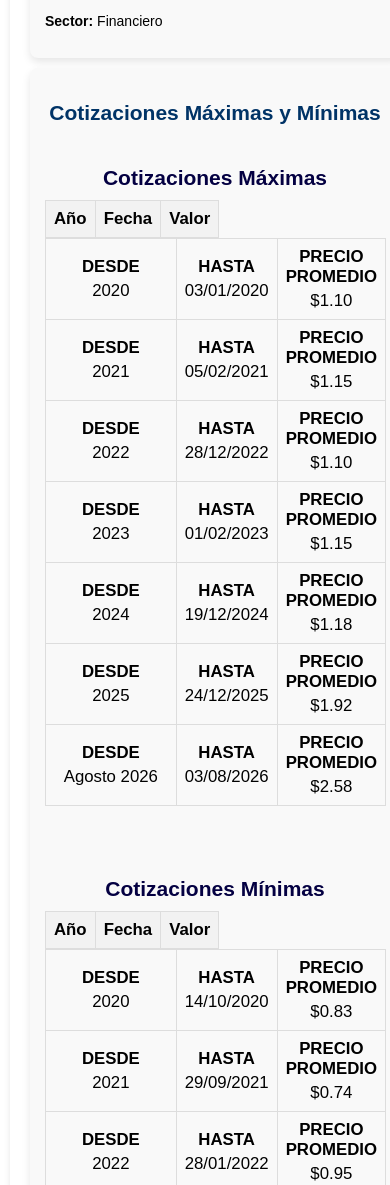
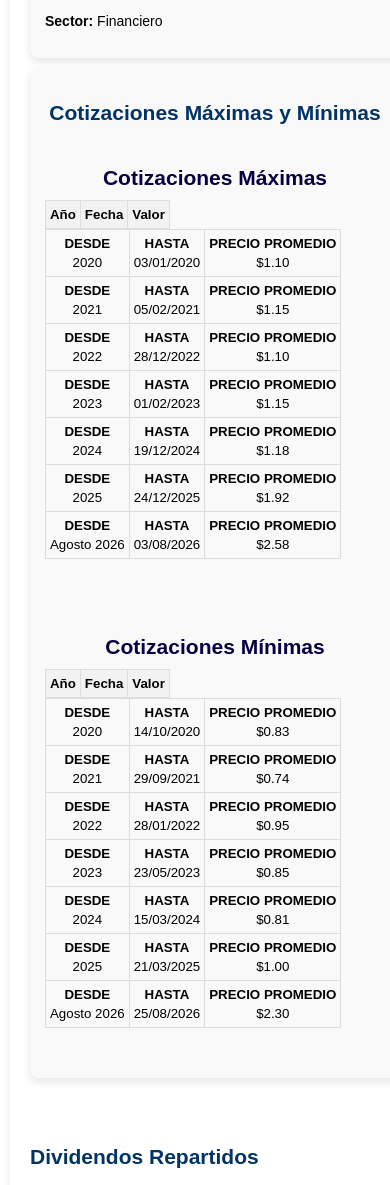
Before and after one commit to TRomMV/Reporte-Metrovalores, a Flask app: a page that uses templates/empresa.html in a window 390 px wide. Shown: the part 1331-2516 px from the top of the page. Run offline with Flask 3, Linux system fonts and the light colour scheme; parts of the project's set-up code (start-up, migrations or seed data) failed here and were passed over; grey boxes are pictures that could not be loaded.

Commit message:
correción vista graph

```diff
--- a/templates/empresa.html
+++ b/templates/empresa.html
@@ -53,14 +53,16 @@
             height: 420px !important;
         }
 
-        /* Forzar que las tablas de cotizaciones se apilen verticalmente como tablas normales y no como tarjetas */
+        /* Apilar las tablas de cotizaciones de forma vertical limpia */
         .cotizaciones {
             flex-direction: column !important;
         }
         .cotizaciones-lista {
-            margin: 0 0 20px 0 !important;
+            margin: 0 0 25px 0 !important;
             width: 100% !important;
         }
+
+        /* Forzar estructura de tabla clásica limpia en móvil sin etiquetas extrañas */
         .cotizaciones table,
         .cotizaciones thead,
         .cotizaciones tbody,
@@ -68,12 +70,19 @@
         .cotizaciones th,
         .cotizaciones td {
             display: table !important;
+            width: auto !important;
+        }
+        .cotizaciones table {
+            width: 100% !important;
+            font-size: 0.95em !important;
         }
         .cotizaciones tr {
             display: table-row !important;
         }
         .cotizaciones th, .cotizaciones td {
             display: table-cell !important;
+            padding: 6px 4px !important;
+            text-align: center !important;
         }
     }
 </style>
```
